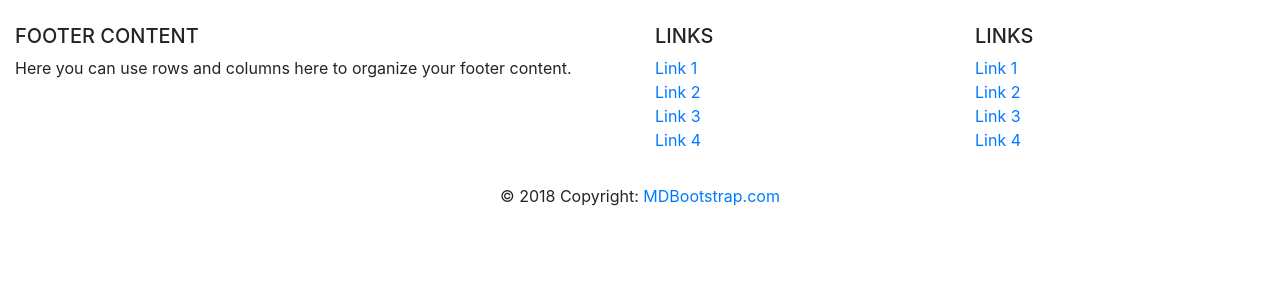
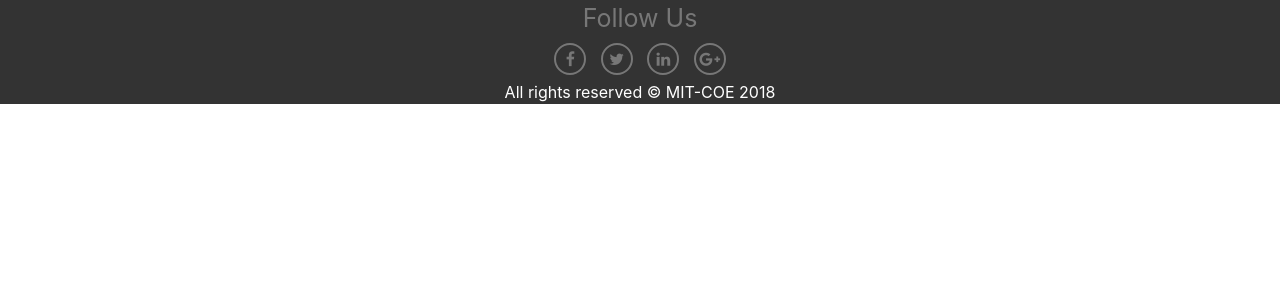
Before and after one commit to codebreaker0810/Cafeteria-Management-System, a PHP site: page /employee/footer.php in a window 1280 px wide. Shown: the top 300 px of the page. Run offline with PHP 8.4, Linux system fonts and the light colour scheme.

Commit message:
modified:   employee/footer.php 	modified:   employee/header.php 	modified:   employee/home.php 	new file:   employee/itemlist.php 	modified:   employee/profile.php

```diff
--- a/employee/footer.php
+++ b/employee/footer.php
@@ -1,99 +1,79 @@
 <!DOCTYPE html>
-<html lang="en">
+<html>
 <head>
-   <title>Bootstrap Example</title>
-  <meta charset="utf-8">
 <meta name="viewport" content="width=device-width, initial-scale=1">
+
     <link rel="stylesheet" href="https://maxcdn.bootstrapcdn.com/bootstrap/4.1.3/css/bootstrap.min.css">
-  <script src="https://ajax.googleapis.com/ajax/libs/jquery/3.3.1/jquery.min.js"></script>
-  <script src="https://cdnjs.cloudflare.com/ajax/libs/popper.js/1.14.3/umd/popper.min.js"></script>
-  <script src="https://maxcdn.bootstrapcdn.com/bootstrap/4.1.3/js/bootstrap.min.js"></script>
     <link href="https://maxcdn.bootstrapcdn.com/font-awesome/4.7.0/css/font-awesome.min.css" rel="stylesheet">
-</head>
+
+<style>
+.footer1 {
+
+   left: 0;
+   bottom: 0;
+   width: 100%;
+   padding: 0px;
+   padding-bottom: 0px;
+   background-color: #333;
+   color: white;
+   text-align: center;
+}
+</style>
 </head>
 <body>
 
-  <footer class=" page-footer font-small blue mt-4">
+<div class="footer1">
+<div class="container follow-us-container">
+    <div class="text-center follow-us">
+        Follow Us
+    </div>
+    <div class="text-center">
+        <a class="fa fa-facebook social-icon" href="#" target="_blank"></a>
+        <a class="fa fa-twitter social-icon" href="#" target="_blank"></a>
+        <a class="fa fa-linkedin social-icon" href="#" target="_blank"></a>
+        <a class="fa fa-google-plus social-icon" href="#" target="_blank"></a>
+    </div>
 
-    <!-- Footer Links -->
-    <div class="container-fluid text-center text-md-left">
+  <p>All rights reserved &copy MIT-COE 2018</p>
 
-      <!-- Grid row -->
-      <div class="row"  >
-
-        <!-- Grid column -->
-        <div class="col-md-6 mt-md-0 mt-3">
-
-          <!-- Content -->
-          <h5 class="text-uppercase">Footer Content</h5>
-          <p>Here you can use rows and columns here to organize your footer content.</p>
 
 </div>
-        <!-- Grid column -->
 
-        <hr class="clearfix w-100 d-md-none pb-3">
+<style>
+    .follow-us-container
+    {
+        margin-top: 0px;
+        margin-bottom: 0px;
+    }
 
-        <!-- Grid column -->
-        <div class="col-md-3 mb-md-0 mb-3">
+    .follow-us
+    {
+        font-size: 25px;
+        color: #777;
+    }
 
-            <!-- Links -->
-            <h5 class="text-uppercase">Links</h5>
+    .social-icon
+    {
+        padding-top: 6px;
+        font-size: 16px;
+        text-align: center;
+        width: 32px;
+        height: 32px;
+        border: 2px solid #777;
+        border-radius: 50%;
+        color: #777;
+        margin: 5px;
+    }
 
-            <ul class="list-unstyled">
-              <li>
-                <a href="#!">Link 1</a>
-              </li>
-              <li>
-                <a href="#!">Link 2</a>
-              </li>
-              <li>
-                <a href="#!">Link 3</a>
-              </li>
-              <li>
-                <a href="#!">Link 4</a>
-              </li>
-            </ul>
+    a.social-icon:hover, a.social-icon:active, a.social-icon:focus
+    {
+        text-decoration: none;
+        color: #434343;
+        border-color: #434343;
+    }
+</style>
 
 </div>
-          <!-- Grid column -->
-
-          <!-- Grid column -->
-          <div class="col-md-3 mb-md-0 mb-3">
-
-            <!-- Links -->
-            <h5 class="text-uppercase">Links</h5>
-
-            <ul class="list-unstyled">
-              <li>
-                <a href="#!">Link 1</a>
-              </li>
-              <li>
-                <a href="#!">Link 2</a>
-              </li>
-              <li>
-                <a href="#!">Link 3</a>
-              </li>
-              <li>
-                <a href="#!">Link 4</a>
-              </li>
-            </ul>
-
-          </div>
-          <!-- Grid column -->
-
-      </div>
-      <!-- Grid row -->
-
-    </div>
-    <!-- Footer Links -->
-
-    <!-- Copyright -->
-    <div class="footer-copyright text-center py-3">© 2018 Copyright:
-      <a href="https://mdbootstrap.com/bootstrap-tutorial/"> MDBootstrap.com</a>
-    </div>
-    <!-- Copyright -->
-
-  </footer>
 
 </body>
 </html>
--- a/employee/header.php
+++ b/employee/header.php
@@ -23,10 +23,10 @@
       <a class="nav-link" href="../employee/home.php">Home</a>
     </li>
     <li class="nav-item">
-      <a class="nav-link" href="../orders/bill/">Genrate Bill</a>
+      <a class="nav-link" href="../orders">Add Order</a>
     </li>
     <li class="nav-item">
-      <a class="nav-link" href="../orders">Add Order</a>
+      <a class="nav-link" href="../orders/bill/">Genrate Bill</a>
     </li>
     <!-- Dropdown
     <li class="nav-item dropdown">
--- a/employee/profile.php
+++ b/employee/profile.php
@@ -59,6 +59,9 @@ include("dbcon.php");
         </div>
     </div>
 </div>
+<?php
+    include("footer.php");
+?>
 </body>
 
 </html>
```
Also changed, not shown: employee/home.php (+15 -0 lines), employee/itemlist.php (added, +121 -0 lines). Lines whose indentation alone changed are shown as unchanged.
